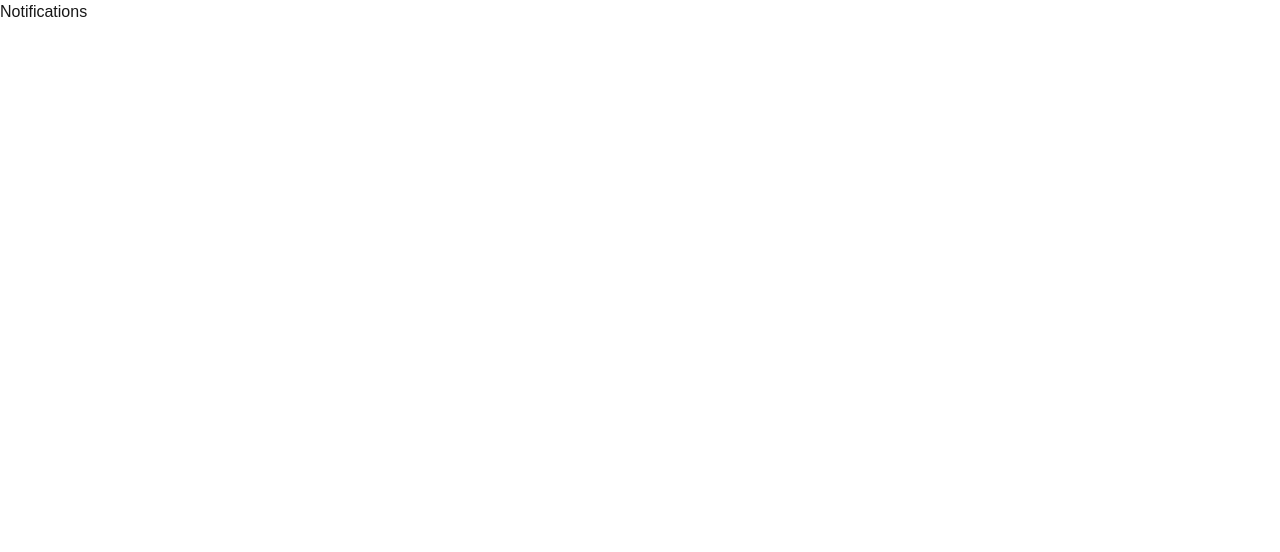
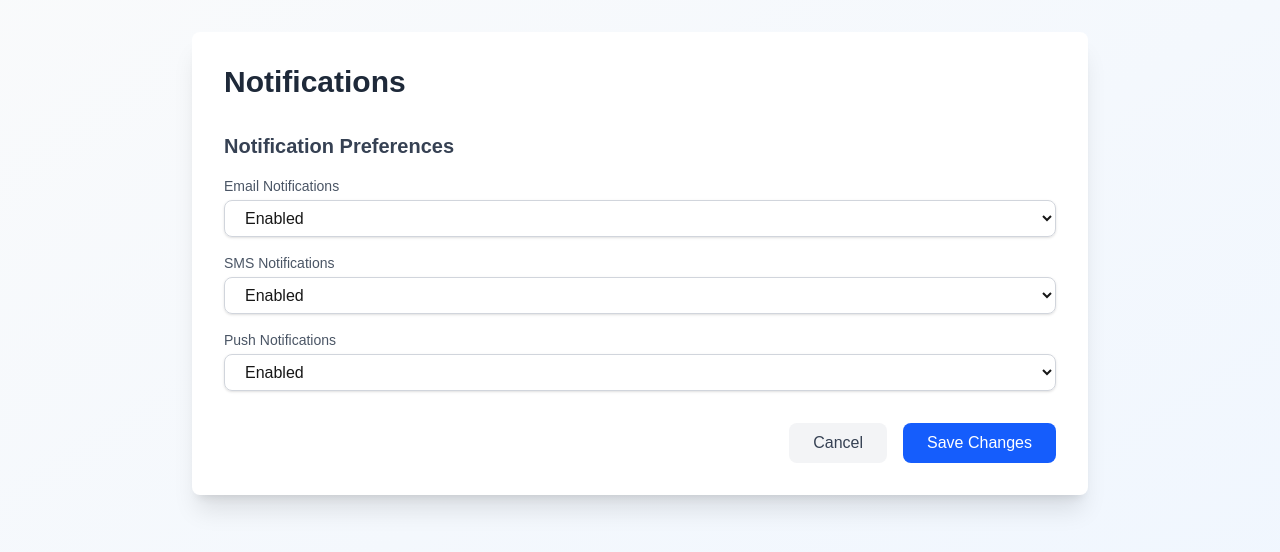
Before and after one commit to bad-Al-code/Tools, a Next.js app in the folder nextjs/: page /dashboard/settings/notifications in a window 1280 px wide. Shown: the top 552 px of the page. Built offline with nearby package versions, Linux system fonts and the light colour scheme.

Commit message:
feat(nextjs): add notifiction page where user can mange notifications

```diff
--- a/nextjs/src/app/dashboard/settings/notifications/page.tsx
+++ b/nextjs/src/app/dashboard/settings/notifications/page.tsx
@@ -1,7 +1,72 @@
-import React from 'react';
+const Notifications = () => {
+    return (
+        <div className="min-h-screen bg-gradient-to-br from-gray-50 to-blue-50 p-8">
+            <div className="max-w-4xl mx-auto bg-white rounded-lg shadow-xl p-8">
+                <h1 className="text-3xl font-bold text-gray-800 mb-8">
+                    Notifications
+                </h1>
 
-const Notifications = () => {
-    return <div>Notifications</div>;
+                <div className="mb-8">
+                    <h2 className="text-xl font-semibold text-gray-700 mb-4">
+                        Notification Preferences
+                    </h2>
+                    <div className="space-y-4">
+                        <div>
+                            <label className="block text-sm font-medium text-gray-600">
+                                Email Notifications
+                            </label>
+                            <select
+                                className="mt-1 block w-full px-4 py-2 border border-gray-300
+                 rounded-lg shadow-sm focus:outline-none focus:ring-2 focus:ring-blue-500"
+                            >
+                                <option>Enabled</option>
+                                <option>Disabled</option>
+                            </select>
+                        </div>
+                        <div>
+                            <label className="block text-sm font-medium text-gray-600">
+                                SMS Notifications
+                            </label>
+                            <select
+                                className="mt-1 block w-full px-4 py-2 border border-gray-300
+                 rounded-lg shadow-sm focus:outline-none focus:ring-2 focus:ring-blue-500"
+                            >
+                                <option>Enabled</option>
+                                <option>Disabled</option>
+                            </select>
+                        </div>
+                        <div>
+                            <label className="block text-sm font-medium text-gray-600">
+                                Push Notifications
+                            </label>
+                            <select
+                                className="mt-1 block w-full px-4 py-2 border border-gray-300
+                 rounded-lg shadow-sm focus:outline-none focus:ring-2 focus:ring-blue-500"
+                            >
+                                <option>Enabled</option>
+                                <option>Disabled</option>
+                            </select>
+                        </div>
+                    </div>
+                </div>
+
+                <div className="flex justify-end space-x-4">
+                    <button
+                        className="px-6 py-2 text-gray-700 bg-gray-100 rounded-lg hover:bg-gray-200
+            transition-colors"
+                    >
+                        Cancel
+                    </button>
+                    <button
+                        className="px-6 py-2 text-white bg-blue-600 rounded-lg hover:bg-blue-700
+            transition-colors"
+                    >
+                        Save Changes
+                    </button>
+                </div>
+            </div>
+        </div>
+    );
 };
 
 export default Notifications;
```
